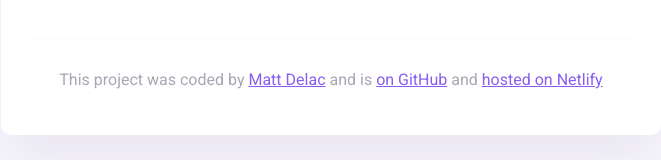
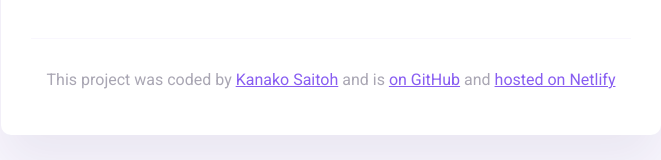
Before and after one commit to Kanakosaitoh/weather-app, a plain HTML site: page index.html in a window 1280 px wide. Shown: the part 325-485 px from the top of the page, without its empty margins (309-970 px from the left). Drawn offline with nearby package versions, Linux system fonts and the light colour scheme.

Commit message:
Update index.html

```diff
--- a/index.html
+++ b/index.html
@@ -47,7 +47,7 @@
       <footer>
         <p>
           This project was coded by
-          <a href="#" target="_blank">Matt Delac</a> and is
+          <a href="#" target="_blank">Kanako Saitoh</a> and is
           <a href="#" target="_blank"> on GitHub</a> and
           <a href="#" target="_blank">hosted on Netlify</a>
         </p>
```
